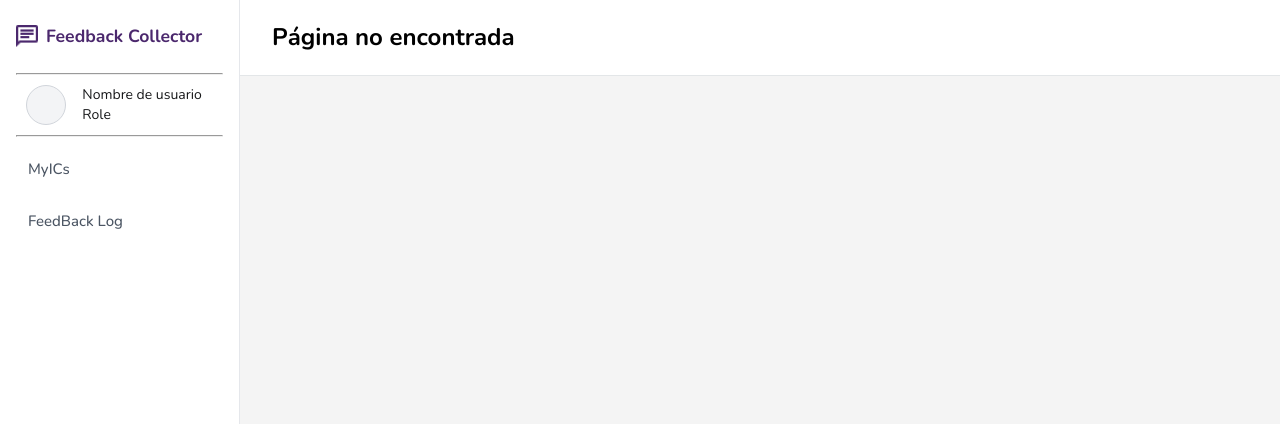
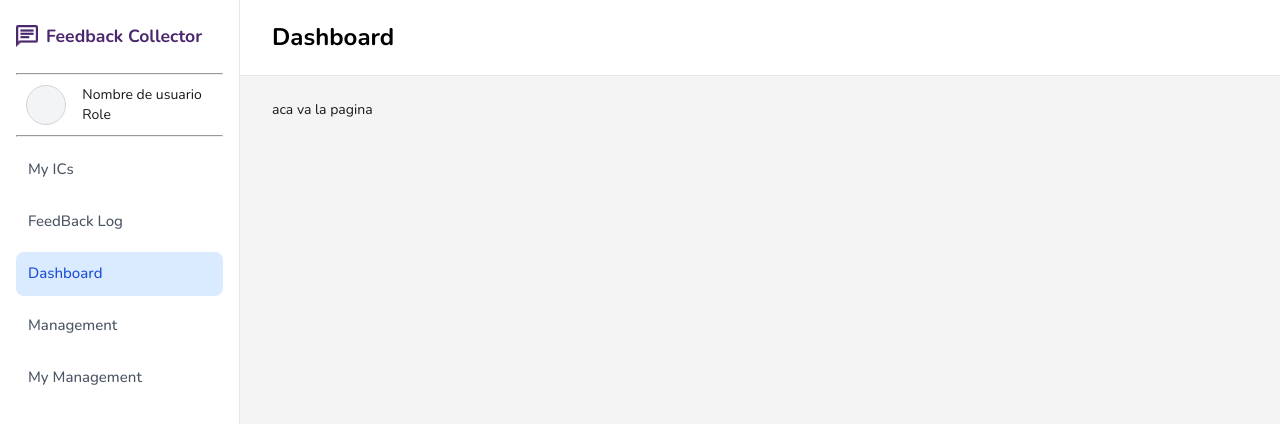
Before and after one commit to FeedbackCollector/feedback-collector, a React (Vite) app in the folder feedback-app-web/: page /dashboard in a window 1280 px wide. Shown: the top 424 px of the page. Built offline with nearby package versions, Linux system fonts and the light colour scheme.

Commit message:
feat(Routing): add admin routes and update navigation for MyICs, Dashboard, Management, and MyManagement pages

```diff
--- a/feedback-app-web/src/App.jsx
+++ b/feedback-app-web/src/App.jsx
@@ -1,20 +1,37 @@
-import { createBrowserRouter, Outlet, RouterProvider, Route, Routes } from 'react-router-dom'
+import { createBrowserRouter, Outlet, RouterProvider } from 'react-router-dom'
 import { Header } from './Components/Header'
 import { NavBar } from './Components/Manager-Nav'
 import './App.css'
 import FeedbackLogSearchComp from './Components/Feedback-log-comp'
 import MyICs from './pages/MyICs'
+import Dashboard from './pages/Dashboard'
+import Management from './pages/Management'
+import MyManagement from './pages/MyManagement'
+
+const IS_ADMIN = true
+
+const managerRoutes = [
+  { path: '/MyICs', title: 'My ICs', element: <MyICs /> },
+  { path: '/feedback-log', title: 'FeedBack Log', element: <FeedbackLogSearchComp /> },
+]
+
+const adminRoutes = [
+  { path: '/dashboard', title: 'Dashboard', element: <Dashboard /> },
+  { path: '/management', title: 'Management', element: <Management /> },
+  { path: '/my-management', title: 'My Management', element: <MyManagement /> },
+]
+
+const visibleRoutes = IS_ADMIN ? [...managerRoutes, ...adminRoutes] : managerRoutes
 
 function AppLayout() {
   return (
     <div className="app-layout">
-      <NavBar />
+      <NavBar
+        links={visibleRoutes.map(({ path, title }) => ({ to: path, label: title }))}
+      />
       <main className="app-content">
         <Header />
-        <Routes>
-          <Route path="/feedback-log" element={ <FeedbackLogSearchComp/> } />
-          <Route path="/MyICs" element={<MyICs/>} />
-        </Routes>
+        <Outlet />
       </main>
     </div>
   )
@@ -24,8 +41,11 @@ const router = createBrowserRouter([
   {
     element: <AppLayout />,
     children: [
-      { path: '/MyICs', element: <MyICs />, handle: { title: 'My ICs' } },
-      { path: '/feedback-log', element: null, handle: { title: 'FeedBack Log' } },
+      ...visibleRoutes.map(({ path, title, element }) => ({
+        path,
+        element,
+        handle: { title },
+      })),
       { path: '*', element: null },
     ],
   },
--- /dev/null
+++ b/feedback-app-web/src/Components/Dashboard.tsx
@@ -0,0 +1,3 @@
+export default function DashboardComp() {
+  return <p>aca va la pagina</p>;
+}
--- /dev/null
+++ b/feedback-app-web/src/Components/Management.tsx
@@ -0,0 +1,3 @@
+export default function ManagementComp() {
+  return <p>aca va la pagina</p>;
+}
--- /dev/null
+++ b/feedback-app-web/src/Components/MyManagement.tsx
@@ -0,0 +1,3 @@
+export default function MyManagementComp() {
+  return <p>aca va la pagina</p>;
+}
--- /dev/null
+++ b/feedback-app-web/src/pages/Dashboard.tsx
@@ -0,0 +1,9 @@
+import DashboardComp from '../Components/Dashboard';
+
+export default function Dashboard() {
+  return (
+    <div className="app-page">
+      <DashboardComp />
+    </div>
+  );
+}
--- /dev/null
+++ b/feedback-app-web/src/pages/Management.tsx
@@ -0,0 +1,9 @@
+import ManagementComp from '../Components/Management';
+
+export default function Management() {
+  return (
+    <div className="app-page">
+      <ManagementComp />
+    </div>
+  );
+}
--- /dev/null
+++ b/feedback-app-web/src/pages/MyManagement.tsx
@@ -0,0 +1,9 @@
+import MyManagementComp from '../Components/MyManagement';
+
+export default function MyManagement() {
+  return (
+    <div className="app-page">
+      <MyManagementComp />
+    </div>
+  );
+}
```
